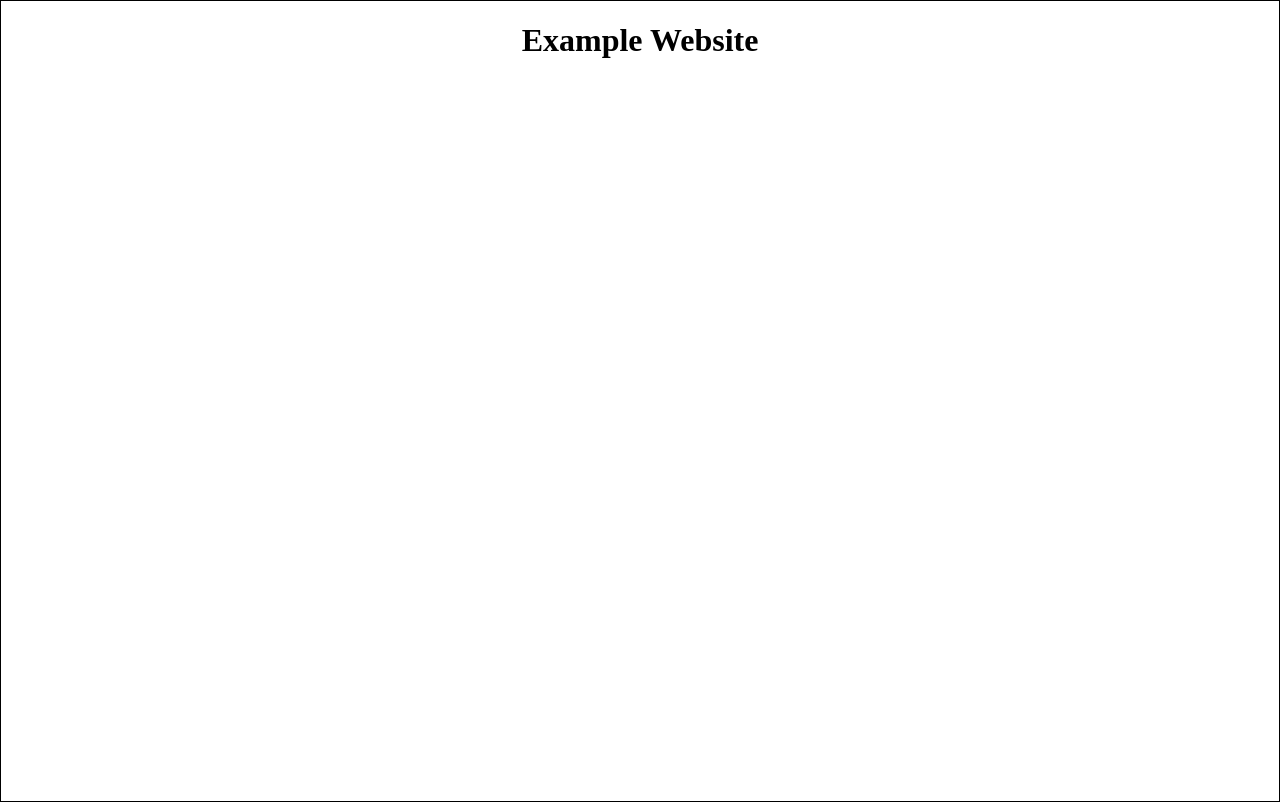
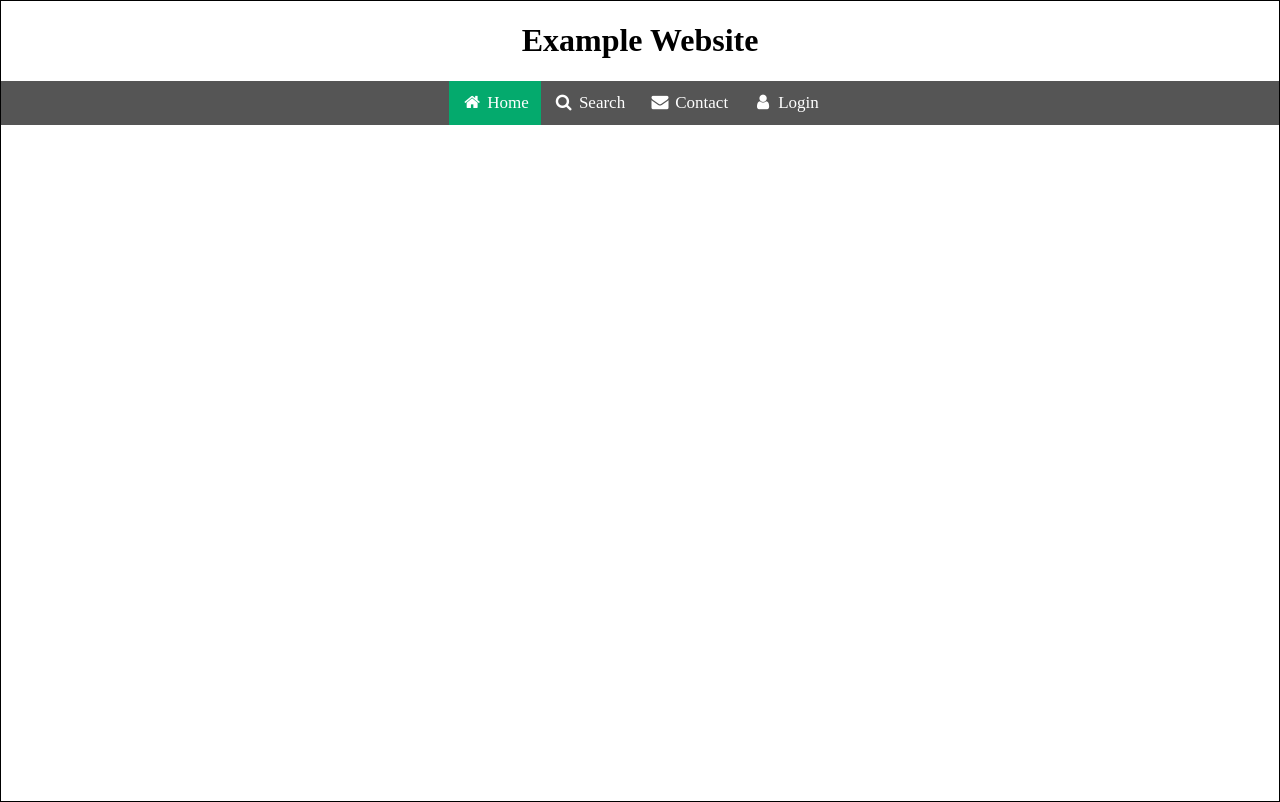
Before and after one commit to nickholder6425/Example-website, a plain HTML site: page index.html in a window 1280 px wide. Drawn offline with Linux system fonts and the light colour scheme.

Commit message:
created nav bar

```diff
--- a/assets/css/style.css
+++ b/assets/css/style.css
@@ -5,3 +5,39 @@ body {
 header {
     text-align: center;
 }
+/* Style the navigation bar */
+.navbar {
+    display:flex;
+    width: 100%;
+    justify-content: center;
+    background-color: #555;
+    overflow: auto;
+  }
+
+  /* Navbar links */
+  .navbar a {
+    float: left;
+    text-align: center;
+    padding: 12px;
+    color: white;
+    text-decoration: none;
+    font-size: 17px;
+  }
+
+  /* Navbar links on mouse-over */
+  .navbar a:hover {
+    background-color: #000;
+  }
+
+  /* Current/active navbar link */
+  .active {
+    background-color: #04AA6D;
+  }
+
+  /* Add responsiveness - will automatically display the navbar vertically instead of horizontally on screens less than 500 pixels */
+  @media screen and (max-width: 500px) {
+    .navbar a {
+      float: none;
+      display: block;
+    }
+  }
--- a/index.html
+++ b/index.html
@@ -3,12 +3,20 @@
 <head>
     <meta charset="UTF-8">
     <meta name="viewport" content="width=device-width, initial-scale=1.0">
+    <link rel="stylesheet" href="https://cdnjs.cloudflare.com/ajax/libs/font-awesome/4.7.0/css/font-awesome.min.css">
     <link rel="stylesheet" href="./assets/css/style.css">
     <title>Document</title>
 </head>
 <body style="border: 1px solid black;">
     <header>
         <h1 class="title">Example Website</h1>
+        <div class="navbar">
+            <a class="active" href="#"><i class="fa fa-fw fa-home"></i> Home</a>
+            <a href="#"><i class="fa fa-fw fa-search"></i> Search</a>
+            <a href="#"><i class="fa fa-fw fa-envelope"></i> Contact</a>
+            <a href="#"><i class="fa fa-fw fa-user"></i> Login</a>
+          </div>
+
     </header>
     <main>
         <section></section>
```
